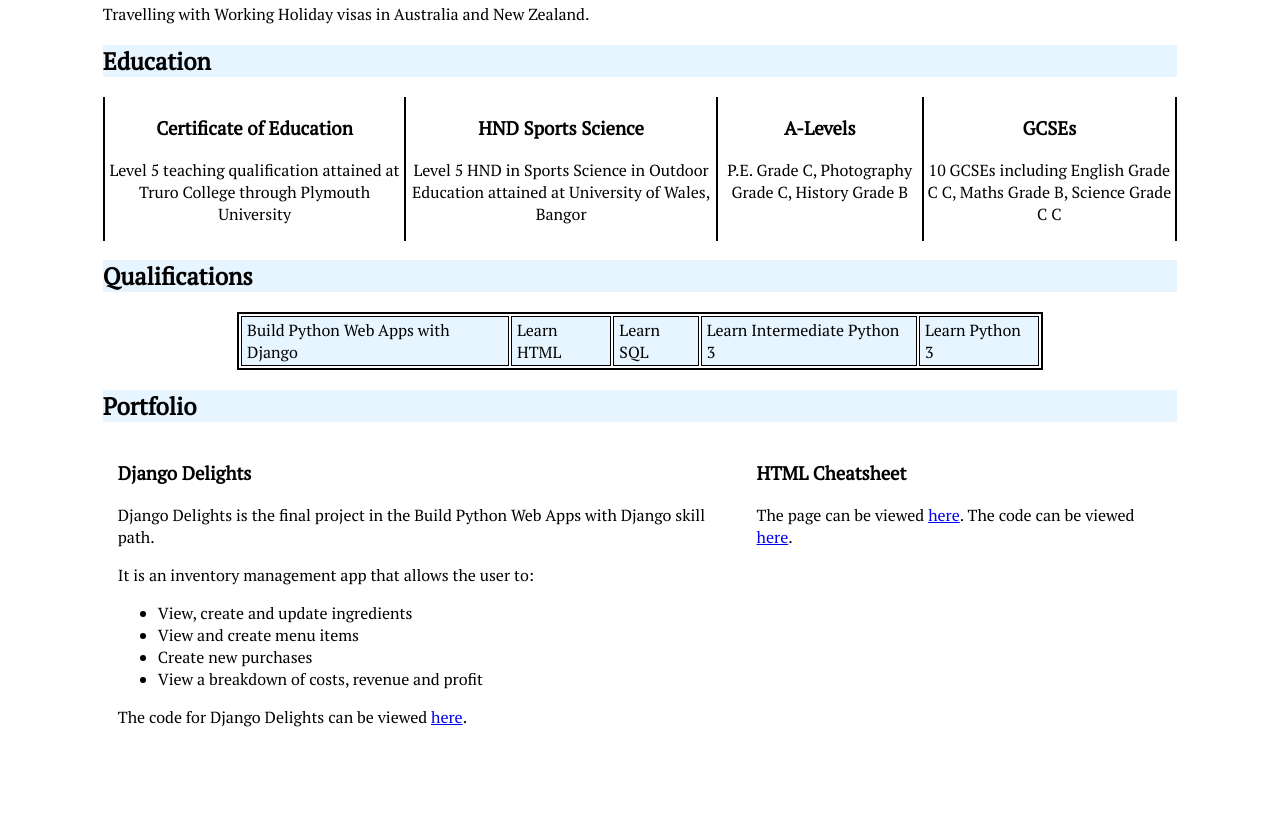
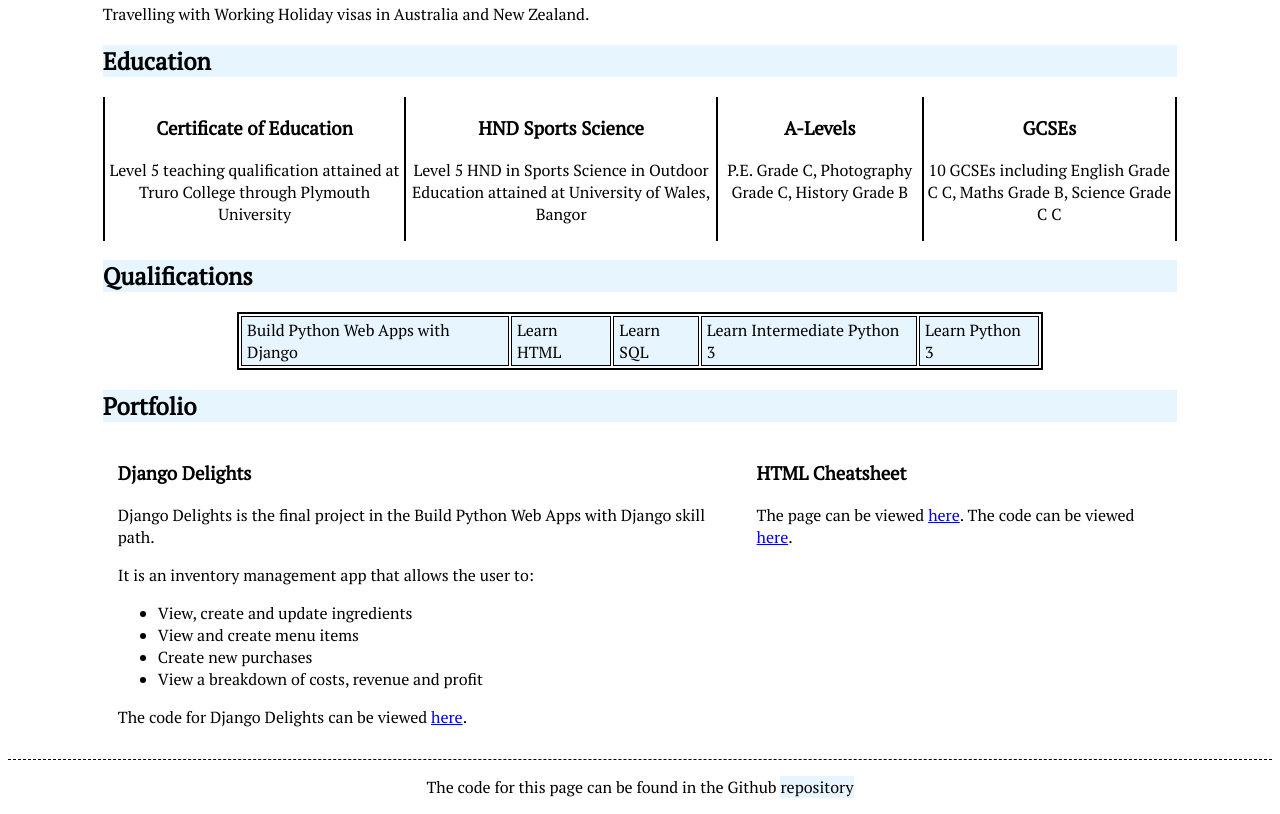
Before and after one commit to tommygee63/c.v, a plain HTML site: page index.html in a window 1280 px wide. Shown: the part 920-1734 px from the top of the page. Before the commit the page ends 1687 px from the top, so only its background shows below. Drawn offline with Linux system fonts and the light colour scheme.

Commit message:
add footer

```diff
--- a/index.html
+++ b/index.html
@@ -116,5 +116,8 @@
                 </div>
             </div>
         </main>
+        <footer>
+            <p>The code for this page can be found in the Github <a href="https://github.com/tommygee63/c.v" target="_blank">repository</a></p>
+        </footer>
     </body>
 </html>
--- a/style.css
+++ b/style.css
@@ -22,13 +22,7 @@ main {
     width: 85%;
     margin: 0 auto;
 }
-/*
-.edu {
-    display:inline-block;
-    width: 300px;
-    border: 1px solid red
-}
-*/
+
 .nav-bar li {
     display:inline-block;
     padding: 2px;
@@ -149,3 +143,23 @@ h2 {
     padding: 0 15px;
     padding-bottom: 15px;
 }
+
+footer {
+    text-align: center;
+    border-top: 1px dashed black;
+}
+
+footer a {
+    text-decoration: none;
+    color: black;
+    background-color: #e6f5ff;
+}
+
+footer a:visited {
+    color: black;
+}
+
+footer a:hover {
+    color:#e6f5ff;
+    background-color: black;
+}
```
